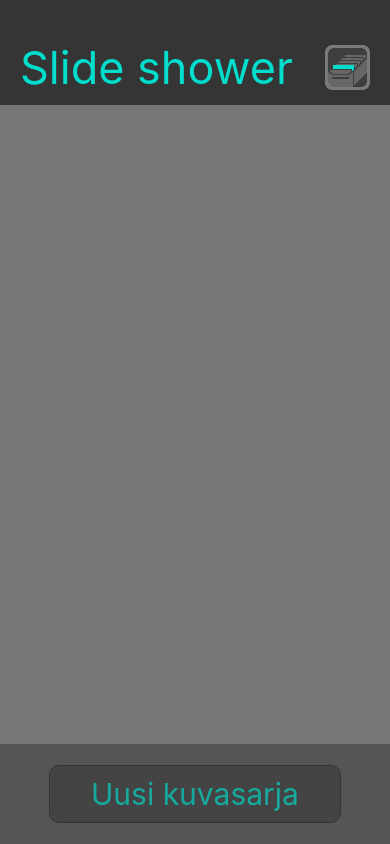
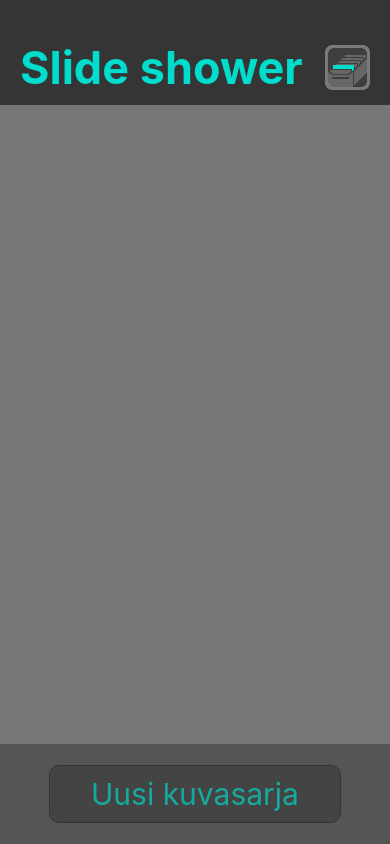
Before and after one commit to JarkkoJake/Slide-Shower, a React Native app: screen / in a window 390 px wide. Built offline with nearby package versions, Linux system fonts and the light colour scheme.

Commit message:
bold title

```diff
--- a/components/header.tsx
+++ b/components/header.tsx
@@ -24,6 +24,7 @@ const styles = StyleSheet.create({
   titleText: {
     fontSize: 45,
     color: COLORS.accent,
+    fontWeight: "bold",
   },
   image: {
     width: 45,
```
